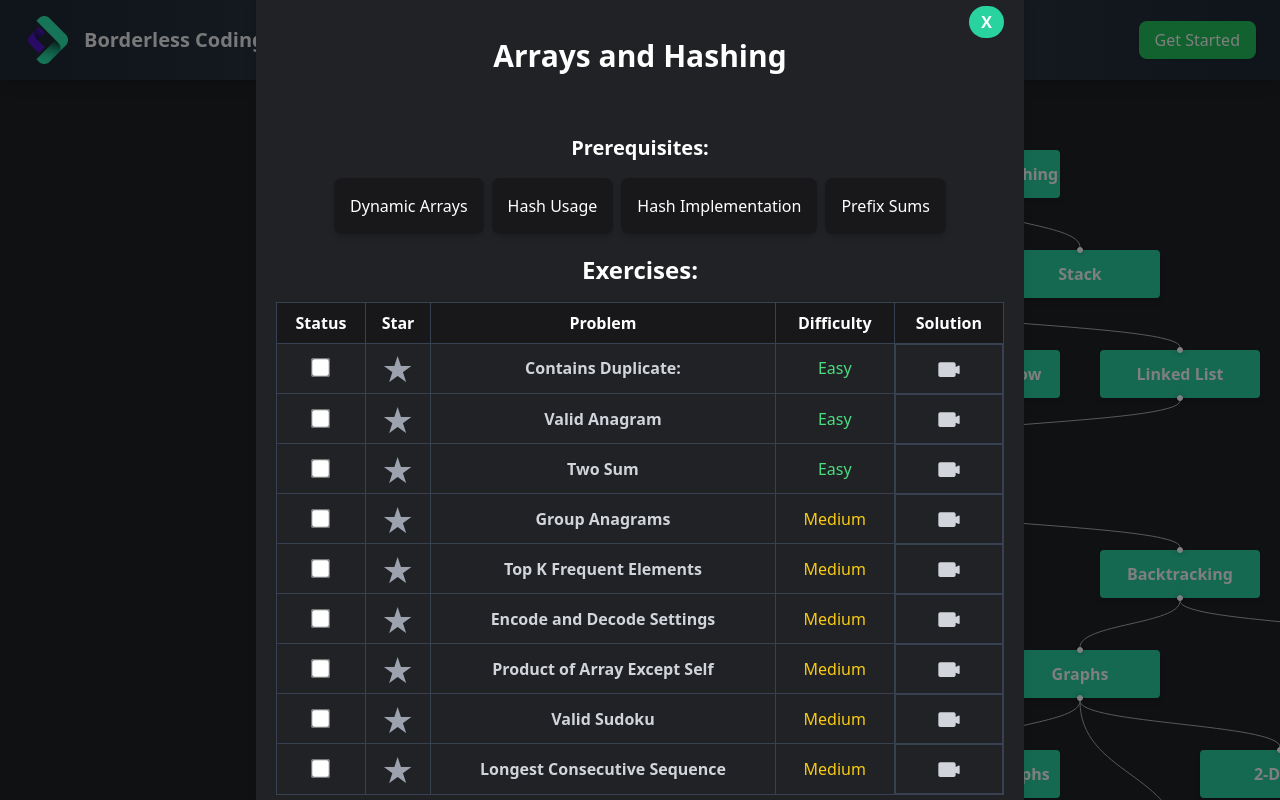
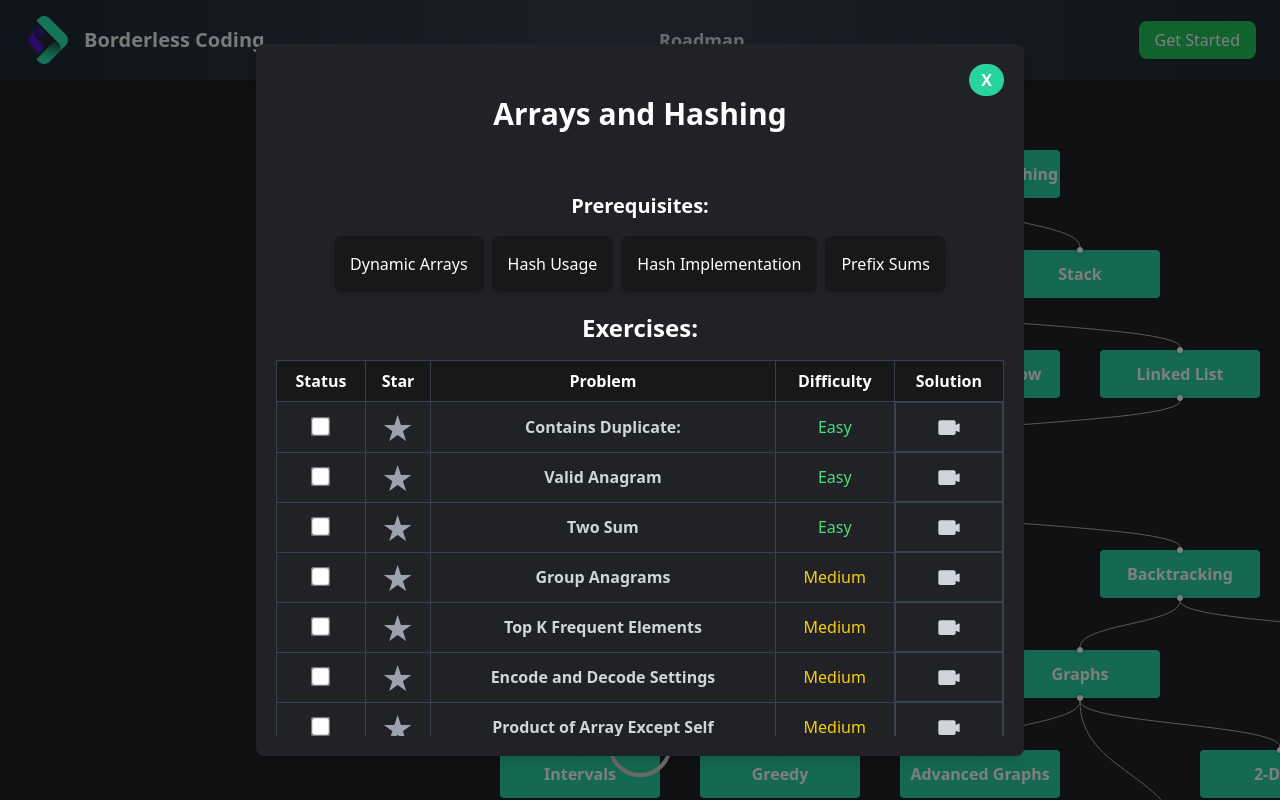
Before and after one commit to ProgramadoresSemPatria/NEUROMANCERS-module-code-breakers, a React (Vite) app: page /roadmap in a window 1280 px wide. Both pictures are taken after a click on the element 980 px from the left and 198 px from the top of the page. Built offline with nearby package versions, Linux system fonts and the light colour scheme.

Commit message:
style: make the modal scrollable if the content inside the modal exceeds the viewport height

```diff
--- a/src/components/Roadmap/Roadmap.tsx
+++ b/src/components/Roadmap/Roadmap.tsx
@@ -103,7 +103,7 @@ const Roadmap: React.FC = () => {
         isOpen={isModalOpen}
         onClose={closeModal}
         content={
-          <>
+          <div style={{ maxHeight: "80vh", overflowY: "auto" }}>
             <div className="flex flex-col gap-8">
               <div>
                 <h2 className="text-3xl font-bold mb-2 center">
@@ -205,7 +205,7 @@ const Roadmap: React.FC = () => {
                 <div className="text-gray-400">No exercises available.</div>
               )}
             </div>
-          </>
+          </div>
         }
       />
     </div>
```
